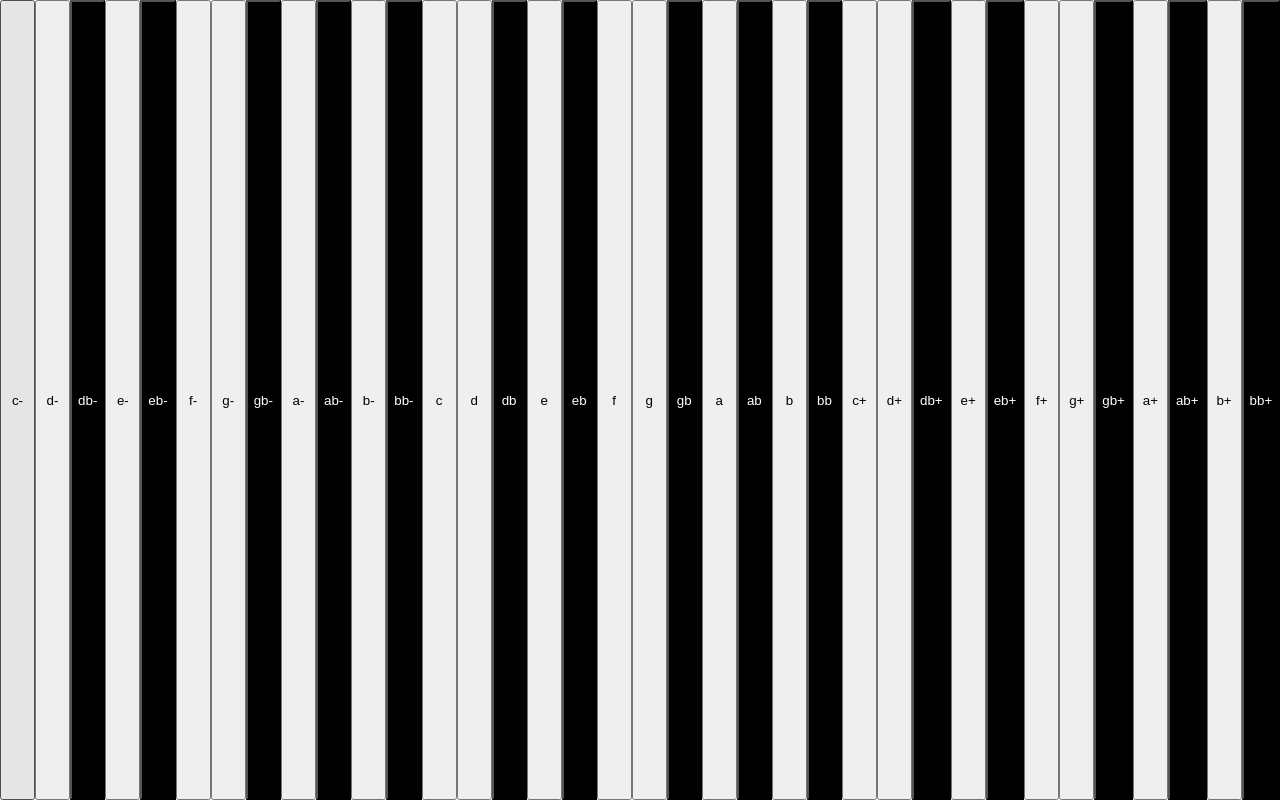
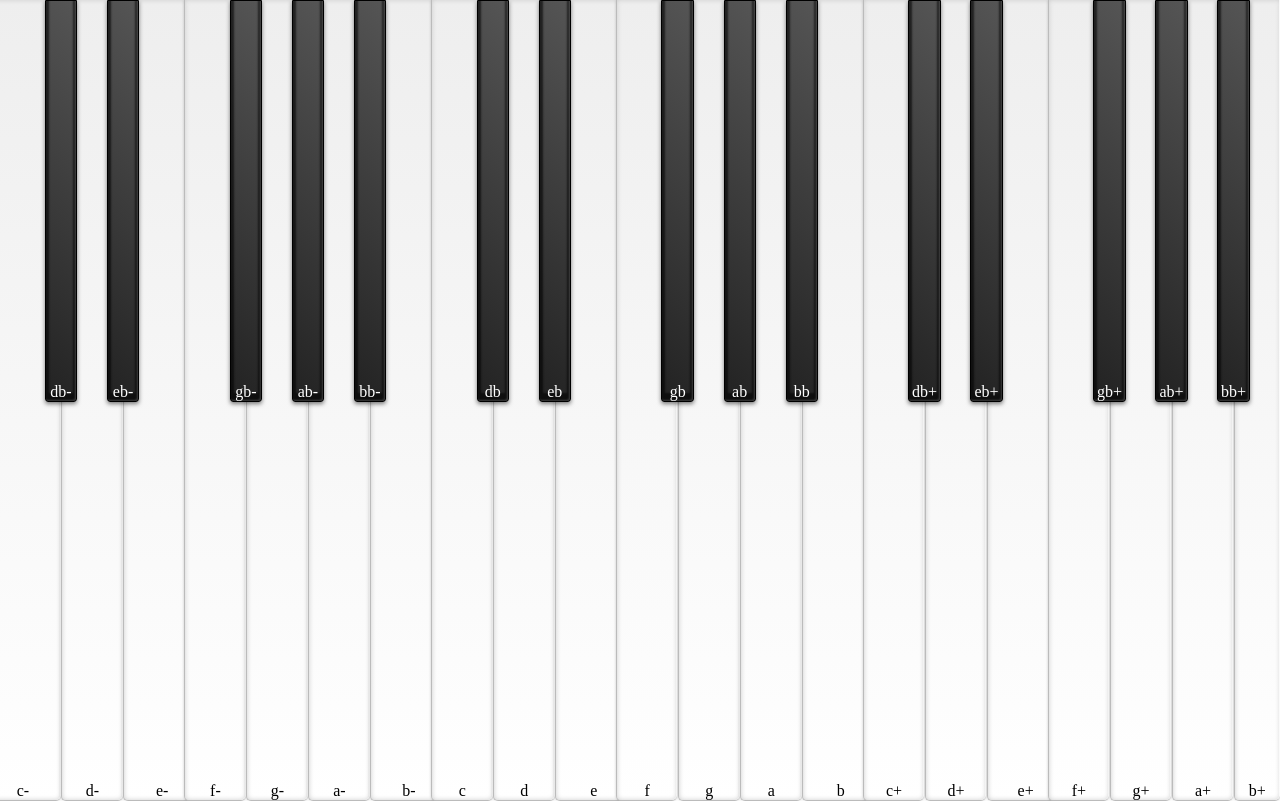
Before and after one commit to bique14/dog-play-the-piano, a website: page pad/src/index.html in a window 1280 px wide. Drawn offline with nearby package versions, Linux system fonts and the light colour scheme; no server answers.

Commit message:
Piano style

```diff
--- a/pad/src/index.css
+++ b/pad/src/index.css
@@ -1,17 +1,76 @@
-html, body {
+html,
+body {
   width: 100%;
   height: 100%;
   margin: 0;
   padding: 0;
 }
 
-button {
-  width: 12%;
+ul {
+  display: flex;
+  flex-direction: row;
+  margin: 0;
+  padding: 0;
   height: 100%;
+  position: relative;
 }
 
-#keys-flex {
+li {
+  margin: 0 0 0 -1em;
+  padding: 0;
+  list-style: none;
+  position: relative;
+  float: left;
   display: flex;
-  flex-direction: row;
+  justify-content: center;
+  align-items: flex-end;
+}
+
+ul li:first-child {
+  width: 5rem;
+}
+
+ul li:last-child {
+  width: 3rem !important;
+}
+
+.white-key {
   height: 100%;
+  width: 4em;
+  z-index: 1;
+  border-left: 1px solid #bbb;
+  border-bottom: 1px solid #bbb;
+  border-radius: 0 0 5px 5px;
+  box-shadow: -1px 0 0 rgba(255, 255, 255, 0.8) inset, 0 0 5px #ccc inset,
+    0 0 3px rgba(0, 0, 0, 0.2);
+  background: linear-gradient(to bottom, #eee 0%, #fff 100%);
+  color: black;
 }
+
+.white-key:active {
+  border-top: 1px solid #777;
+  border-left: 1px solid #999;
+  border-bottom: 1px solid #999;
+  box-shadow: 2px 0 3px rgba(0, 0, 0, 0.1) inset,
+    -5px 5px 20px rgba(0, 0, 0, 0.2) inset, 0 0 3px rgba(0, 0, 0, 0.2);
+  background: linear-gradient(to bottom, #fff 0%, #e9e9e9 100%);
+}
+
+.black-key {
+  height: 50%;
+  width: 2em;
+  margin: 0 0 0 -1em;
+  z-index: 2;
+  border: 1px solid #000;
+  border-radius: 0 0 3px 3px;
+  box-shadow: -1px -1px 2px rgba(255, 255, 255, 0.2) inset,
+    0 -5px 2px 3px rgba(0, 0, 0, 0.6) inset, 0 2px 4px rgba(0, 0, 0, 0.5);
+  background: linear-gradient(45deg, #222 0%, #555 100%);
+  color: white;
+}
+
+.black-key:active {
+  box-shadow: -1px -1px 2px rgba(255, 255, 255, 0.2) inset,
+    0 -2px 2px 3px rgba(0, 0, 0, 0.6) inset, 0 1px 2px rgba(0, 0, 0, 0.5);
+  background: linear-gradient(to right, #444 0%, #222 100%);
+}
--- a/pad/src/index.html
+++ b/pad/src/index.html
@@ -8,7 +8,7 @@
   <title>Piandroid</title>
 </head>
 <body>
-  <div id="keys-flex"></div>
+  <ul id="keys-flex"></ul>
   <script src="/socket.io/socket.io.js"></script>
   <script src="index.js"></script>
 </body>
--- a/pad/src/index.js
+++ b/pad/src/index.js
@@ -1,57 +1,61 @@
 var socket = io.connect();
 const containerKey = document.getElementById("keys-flex");
-// เรียงโน๊ตผิด ต้องเรียงใหม่!!
+
 const keys = [
   "c-",
+  "db-",
   "d-",
-  "db-",
+  "eb-",
   "e-",
-  "eb-",
   "f-",
+  "gb-",
   "g-",
-  "gb-",
+  "ab-",
   "a-",
-  "ab-",
+  "bb-",
   "b-",
-  "bb-",
   "c",
+  "db",
   "d",
-  "db",
+  "eb",
   "e",
-  "eb",
   "f",
+  "gb",
   "g",
-  "gb",
+  "ab",
   "a",
-  "ab",
+  "bb",
   "b",
-  "bb",
   "c+",
+  "db+",
   "d+",
-  "db+",
+  "eb+",
   "e+",
-  "eb+",
   "f+",
+  "gb+",
   "g+",
-  "gb+",
+  "ab+",
   "a+",
-  "ab+",
+  "bb+",
   "b+",
-  "bb+",
 ];
 
 const flatKeys = /[a-z]{1}[b]([+|-])?/g;
-keys.map((k) => {
-  let buttonKey = document.createElement("button");
+const afterBlackKeys = /[b|e]{1}([+|-])?/g
+keys.map((k, i) => {
+  let buttonKey = document.createElement("li");
+  buttonKey.id = k;
+  buttonKey.innerHTML = k;
 
   if(k.match(flatKeys)) {
-    console.log('1')
-    buttonKey.style.color = "white";
-    buttonKey.style.background = "black";
+    buttonKey.className = "black-key"
+  } else {
+    buttonKey.className = "white-key"
+    if(k.match(afterBlackKeys)) {
+      buttonKey.style.width = "5rem"
+    }
+  }
 
-  }
-  buttonKey.id = k;
-  buttonKey.innerHTML = k;
   containerKey.appendChild(buttonKey);
 });
 
```
